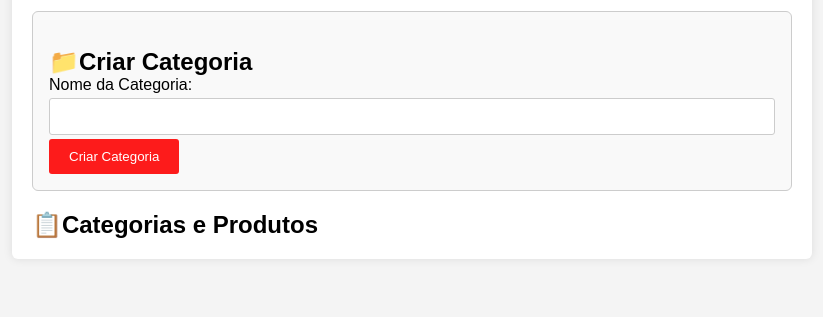
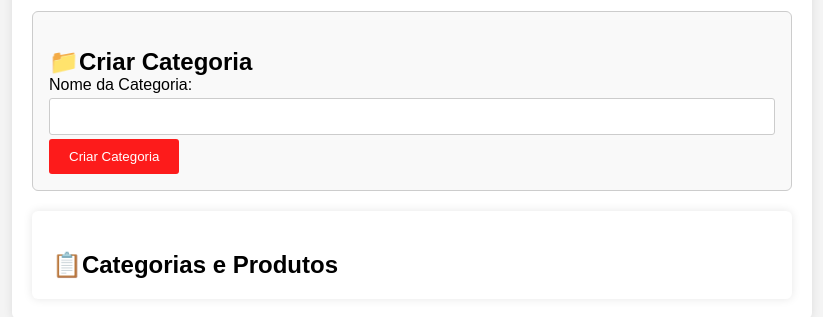
Before and after one commit to thaynavazzoler/2tds1-projects, a plain HTML site: page assets/pages/category-product.html in a window 1280 px wide. Shown: the part 83-400 px from the top of the page, without its empty margins (228-1051 px from the left). Drawn offline with Linux system fonts and the light colour scheme.

Commit message:
"fead: creat css"

```diff
--- a/assets/pages/category-product.html
+++ b/assets/pages/category-product.html
@@ -17,7 +17,7 @@
             <button class="btn" onclick="createCategory()">Criar Categoria</button>
         </div>
 
-            <div id="list-container">
+            <div id="container">
                 <h2>📋Categorias e Produtos</h2>
                 <ul id="categoriesList"></ul>
             </div>
```
